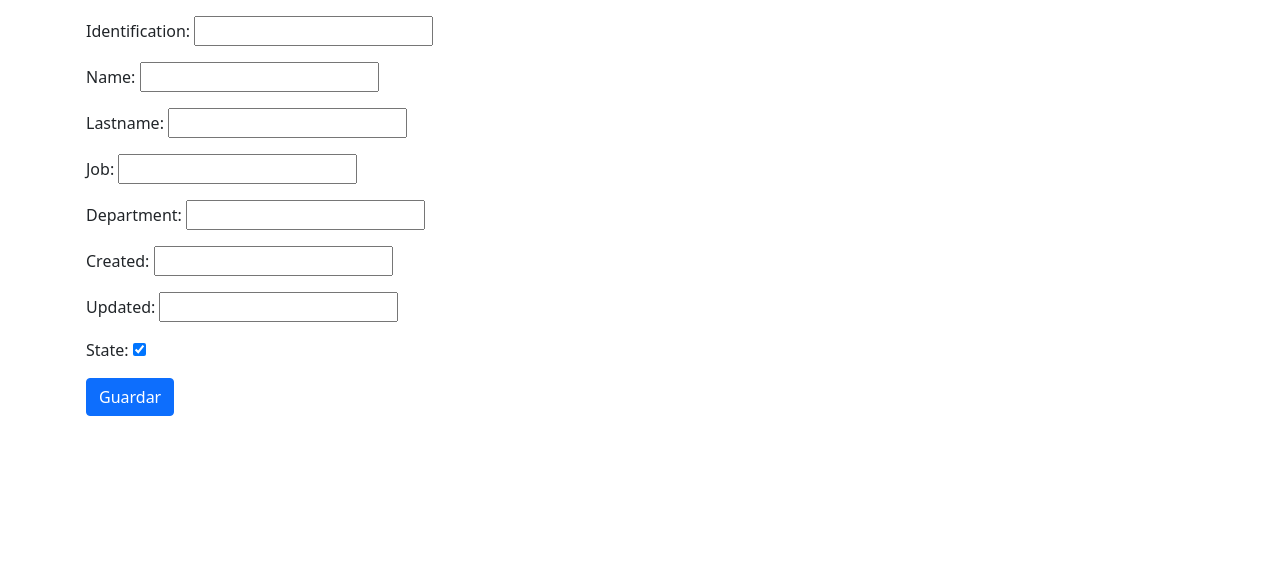
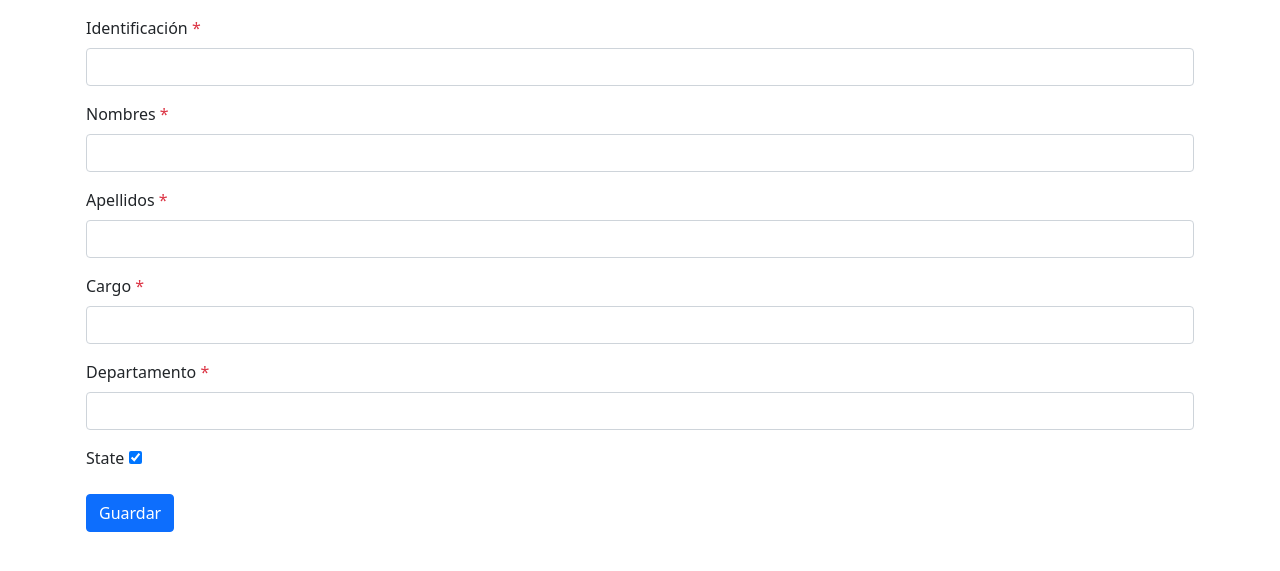
Before and after one commit to hectoralejandrg/appRequirements, a Django app: page /employee/new in a window 1280 px wide. Shown: the part 56-627 px from the top of the page. Run offline with Django 3.2, Linux system fonts and the light colour scheme; some libraries are stand-ins or nearby versions.

Commit message:
form employee

```diff
--- /dev/null
+++ b/employee/forms.py
@@ -0,0 +1,22 @@
+from django import forms
+from employee.models import Employee
+
+
+class EmployeeForm(forms.ModelForm):
+
+    class Meta:
+        model = Employee
+        fields = '__all__'
+
+    identification = forms.CharField(
+        label='Identificación', widget=forms.TextInput(attrs={'class': 'form-control'}))
+    name = forms.CharField(
+        label='Nombres', widget=forms.TextInput(attrs={'class': 'form-control'}))
+    lastname = forms.CharField(
+        label='Apellidos', widget=forms.TextInput(attrs={'class': 'form-control'}))
+    department = forms.CharField(
+        label='Departamento', widget=forms.TextInput(attrs={'class': 'form-control'}))
+    job = forms.CharField(
+        label='Cargo', widget=forms.TextInput(attrs={'class': 'form-control'}))
+    # state = forms.CharField(
+    #     label='Estado', widget=forms.HiddenInput())
--- a/employee/models.py
+++ b/employee/models.py
@@ -7,8 +7,8 @@ class Employee(models.Model):
     lastname = models.CharField(max_length=60)
     job = models.CharField(max_length=60)
     department = models.CharField(max_length=60)
-    created = models.DateField()
-    updated = models.DateField()
+    created = models.DateTimeField(auto_now_add=True)
+    updated = models.DateTimeField(auto_now=True)
     state = models.BooleanField(default=True)
 
     def __str__(self):
@@ -20,6 +20,12 @@ class Requirements(models.Model):
     date_start = models.DateField()
     date_end = models.DateField()
     hours_discount = models.IntegerField()
+    employee = models.ForeignKey(
+        Employee,
+        related_name='employee',
+        on_delete=models.SET_NULL,
+        null=True
+    )
 
     def __str__(self):
         return f'{self.code}- {self.date_requirement} - {self.date_start} - {self.date_end} - {self.hours_discount}'
--- a/employee/templates/employee/employee_form.html
+++ b/employee/templates/employee/employee_form.html
@@ -3,7 +3,18 @@
 {% block content %}
 <div class="mt-3">
     <form method="post"> {% csrf_token %}
-        {{ form.as_p }}
+        {% for field in form.visible_fields %}
+        <div class="mb-3">
+            <label for="exampleInputPassword1" class="form-label">{{field.label}}</label>
+            {% if field.field.required %}<span class="text-danger">*</span>{% endif %}</label>
+            {{field}}
+        </div>
+        {% if field.errors %}
+        <span class="invalid-feedback">{{ field.errors.as_text }}</span>
+        {% endif %}
+
+        {% endfor %}
+
         <button type="submit" class="btn btn-primary">Guardar</button>
     </form>
 </div>
--- a/employee/views.py
+++ b/employee/views.py
@@ -1,5 +1,5 @@
-from django.shortcuts import render
 from django.views.generic import ListView, CreateView
+from employee.forms import EmployeeForm
 
 from employee.models import Employee, Reason, Requirements, Holidays
 
@@ -11,7 +11,7 @@ class EmployeeGenericView(ListView):
 
 class EmployeeCreateView(CreateView):
     model = Employee
-    fields = '__all__'
+    form_class = EmployeeForm
     success_url= '/employee/'
 
 
```
Also changed, not shown: db.sqlite3, employee/migrations/0006_requirements_employee.py (added), employee/migrations/0007_auto_20211101_1927.py (added), employee/migrations/0008_auto_20211101_1946.py (added), employee/migrations/0009_auto_20211102_2337.py (added), 1 other file.
